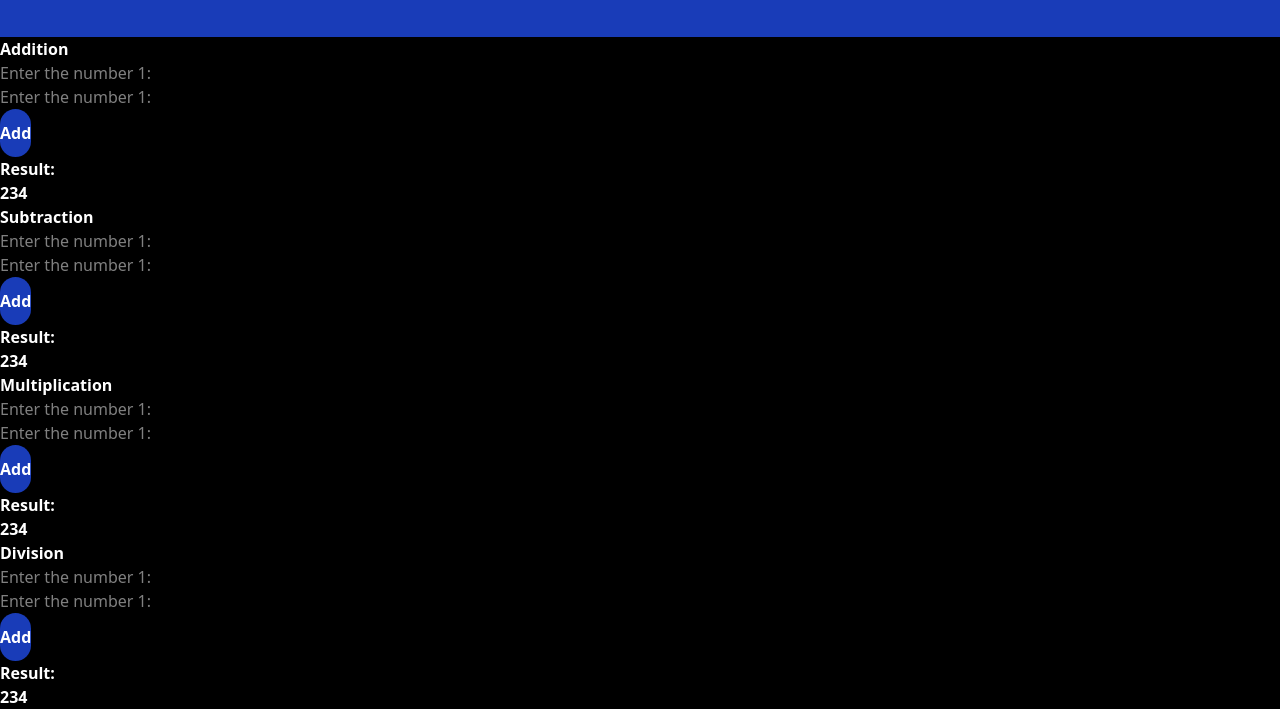
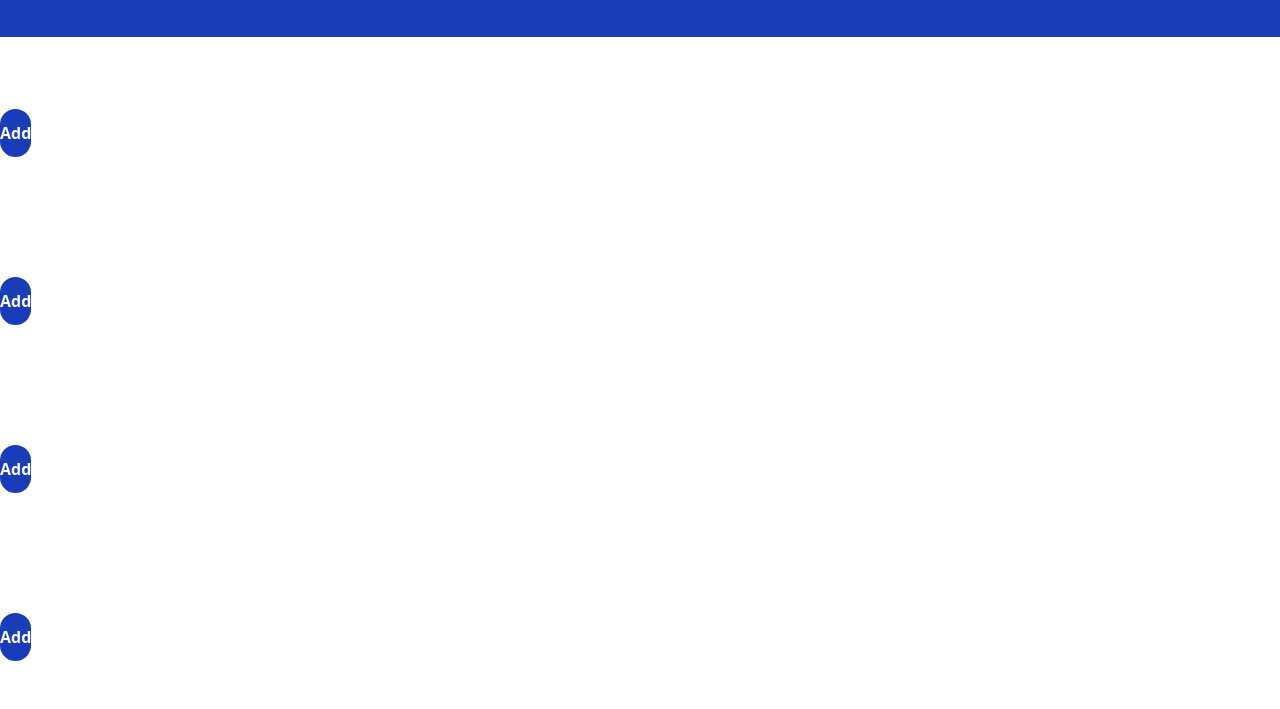
Before and after one commit to Murugan-cs/animated-project, a website: page index.html in a window 1280 px wide. Shown: the part 91-800 px from the top of the page. Drawn offline with Linux system fonts and the light colour scheme.

Commit message:
Update index.html

```diff
--- a/index.html
+++ b/index.html
@@ -6,7 +6,7 @@
     <link rel="stylesheet" href="output.css">
     <title>Nav bar</title>
 </head>
-<body class="text-white bg-black">
+<body class="text-white">
         <nav class="flex justify-between p-10 bg-blue-800">
             <div>
             <h1 class="font-Head text-4xl font-bold animate__animated animate__fadeIn animate__slower animate__infinite cursor-pointer">N.MURUGAN</h1>
```
